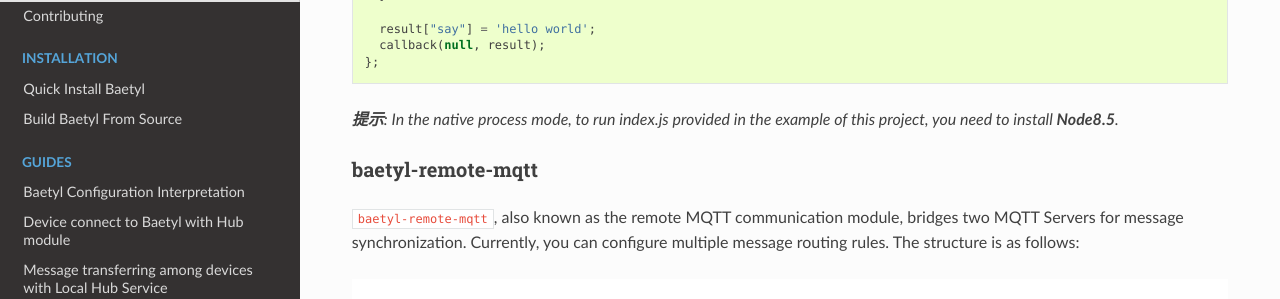
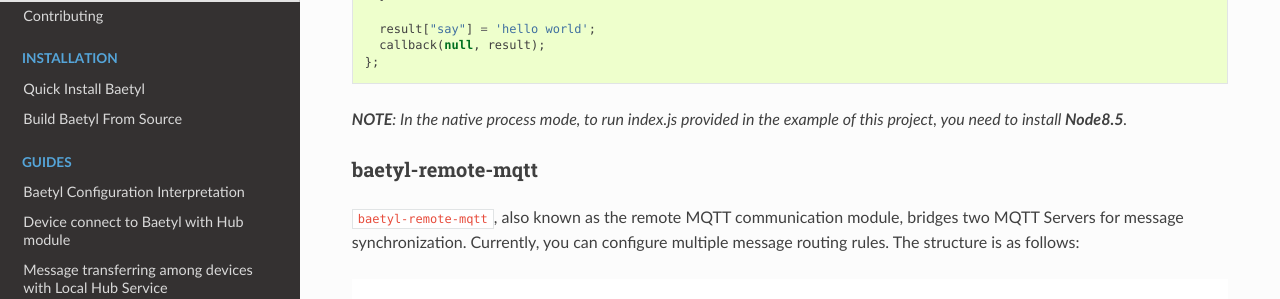
Before and after one commit to baetyl/baetyl-docs-en, a Sphinx documentation site: the page built from docs/overview/Design.md, in a window 1280 px wide and 900 px high, scrolled down 14142 px. Shown: the part 148-447 px from the top of the window. Built offline with Sphinx 7.4.7 and the Read the Docs theme 2.0.0, drawn with Linux system fonts in a browser that asks for light colours.

Commit message:
update docs

````diff
--- a/docs/overview/Design.md
+++ b/docs/overview/Design.md
@@ -446,7 +446,7 @@
 };
 ```
 
-_**提示**: In the native process mode, to run index.js provided in the example of this project, you need to install **Node8.5**._
+_**NOTE**: In the native process mode, to run index.js provided in the example of this project, you need to install **Node8.5**._
 
 ### baetyl-remote-mqtt
 
````
